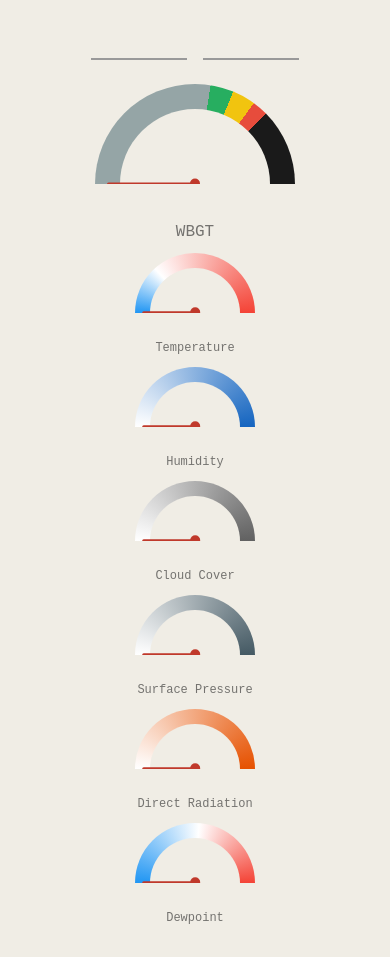
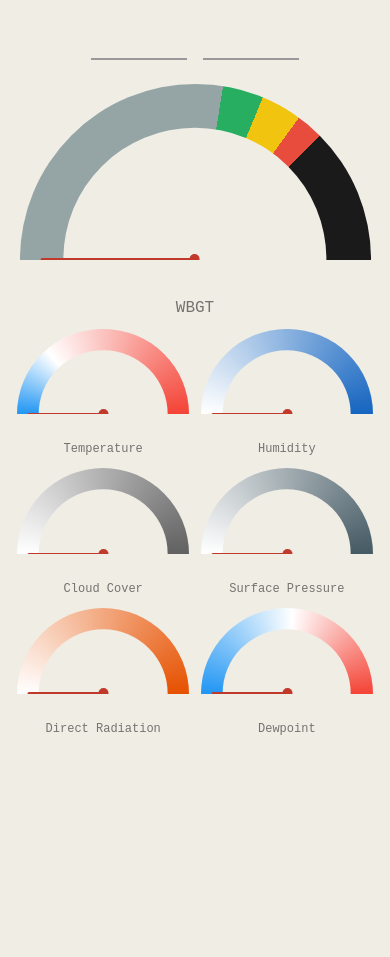
Before and after one commit to srm038/wet-bulb-globe-temp, a website: page src/public/index.html in a window 390 px wide. After the commit the page ends 908 px from the top, so only its background shows below. Drawn offline with nearby package versions, Linux system fonts and the light colour scheme; no server answers.

Commit message:
fix(ui): adjust gauge dimensions for better responsiveness on mobile

```diff
--- a/src/public/index.html
+++ b/src/public/index.html
@@ -8,6 +8,7 @@
     ></script>
     <script src="https://unpkg.com/htmx-ext-head-support@2.0.0/head-support.js"></script>
     <meta name="htmx-config" content='{"selfRequestsOnly": false}' />
+    <meta name="viewport" content="width=device-width, initial-scale=1" />
     <link rel="stylesheet" href="styles.css" />
   </head>
   <body hx-ext="head-support">
--- a/src/public/styles.css
+++ b/src/public/styles.css
@@ -56,7 +56,7 @@ body {
 /* semicircle track */
 .gauge-track {
   position: relative;
-  width: clamp(120px, 24vw, 150px);
+  width: min(44vw, 150px);
   aspect-ratio: 2 / 1;
   overflow: hidden;
   border-radius: 999px 999px 0 0;
@@ -141,13 +141,22 @@ body {
 
 /* WBGT is bigger */
 .gauge--wbgt .gauge-track {
-  width: clamp(200px, 50vw, 300px);
+  width: min(44vw, 300px);
 }
 .gauge--wbgt .gauge-value {
   font-size: 1.75em;
 }
 .gauge--wbgt .gauge-label {
   font-size: 1em;
+}
+
+@media screen and (max-width: 500px) {
+  .gauge--wbgt .gauge-track {
+    width: 90vw;
+  }
+  .gauge-track {
+    width: 44vw;
+  }
 }
 
 /* input gauge colors */
@@ -242,10 +251,3 @@ body {
 .gauge--wbgt .gauge-fill {
   display: none;
 }
-
-/* mobile: single column */
-@media (max-width: 500px) {
-  #metrics {
-    grid-template-columns: 1fr;
-  }
-}
```
